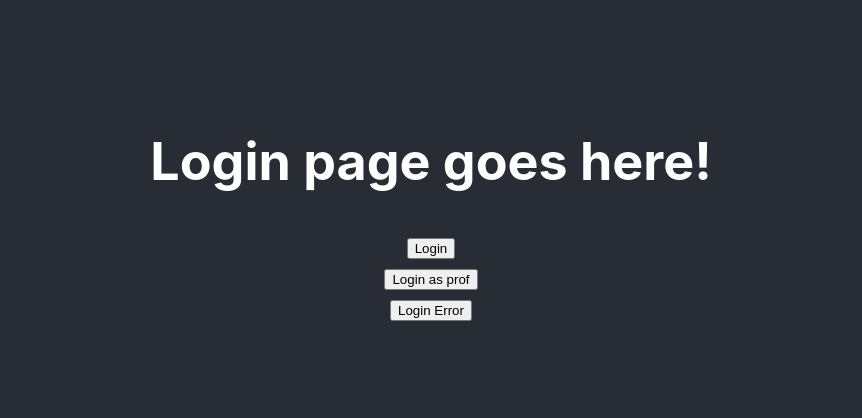
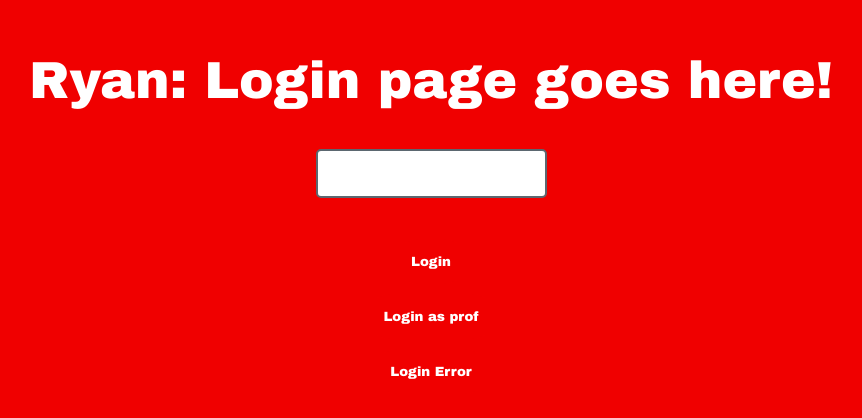
Before and after one commit to SWE-Team-1/attendancetracker, a React (Create React App) app in the folder attendance_tracker_app/: page / in a window 1280 px wide. Shown: the part 192-610 px from the top of the page, without its empty margins (209-1071 px from the left). Built offline with nearby package versions, Linux system fonts and the light colour scheme.

Commit message:
Style Guide Added, views assigned to devs

```diff
--- a/attendance_tracker_app/src/App.css
+++ b/attendance_tracker_app/src/App.css
@@ -7,32 +7,13 @@
   pointer-events: none;
 }
 
-@media (prefers-reduced-motion: no-preference) {
-  .App-logo {
-    animation: App-logo-spin infinite 5s linear;
-  }
-}
-
 .App-header {
-  background-color: #282c34;
+  background-color: var(--Red);
+  color: var(--White);
   min-height: 100vh;
   display: flex;
   flex-direction: column;
   align-items: center;
   justify-content: center;
   font-size: calc(10px + 2vmin);
-  color: white;
 }
-
-.App-link {
-  color: #61dafb;
-}
-
-@keyframes App-logo-spin {
-  from {
-    transform: rotate(0deg);
-  }
-  to {
-    transform: rotate(360deg);
-  }
-}
--- a/attendance_tracker_app/src/Login.js
+++ b/attendance_tracker_app/src/Login.js
@@ -22,7 +22,8 @@ class Login extends React.Component {
   render () {
     return (
       <div className='Login'>
-        <h1>Login page goes here!</h1>
+        <h1>Ryan: Login page goes here!</h1>
+        <input />
         <h3>{this.state.error}</h3>
         <button onClick={() => this.verifyLogin('test credentials', 'unsecure-password')}>Login</button>
         <div />
--- a/attendance_tracker_app/src/View.js
+++ b/attendance_tracker_app/src/View.js
@@ -12,9 +12,16 @@ class View extends React.Component {
   render () {
     return (
       <div className='View'>
-        <h1>View page goes here!</h1>
-        <p>User is a {this.props.prof ? 'prof' : 'student'}</p>
-        <button onClick={() => this.props.logout()}>Logout</button>
+        <div className='Header'>
+          Morgan: Header goes here!
+        </div>
+        <div>
+          <h1>
+            Yiran: View page goes here!
+          </h1>
+          <p>User is a {this.props.prof ? 'prof' : 'student'}</p>
+          <button onClick={() => this.props.logout()}>Logout</button>
+        </div>
       </div>
     )
   }
--- a/attendance_tracker_app/src/index.css
+++ b/attendance_tracker_app/src/index.css
@@ -1,13 +1,87 @@
 body {
   margin: 0;
-  font-family: -apple-system, BlinkMacSystemFont, 'Segoe UI', 'Roboto', 'Oxygen',
-    'Ubuntu', 'Cantarell', 'Fira Sans', 'Droid Sans', 'Helvetica Neue',
-    sans-serif;
   -webkit-font-smoothing: antialiased;
   -moz-osx-font-smoothing: grayscale;
+
+  /* Default Code Style */
+
+  /* Primary Colors */
+  /* To use example: "background-color: var(--red);" */
+  --Red: #F00000;
+  --Black: #000000;
+  --White: #FFFFFF;
+
+  /* Secondary Colors */
+  /* To use example: "background-color: var(--Purple);" */
+  --Purple: #573393;
+  --Pink: #EA368E;
+  --Cherry: #D30C55;
+  --Orange: #EC692F;
+  --Mango: #ED8B00;
+  --Honey: #FFC709;
+  --Citrus: #F5EB00;
+  --Green: #84BD00;
+  --Sky: #00B5EF;
+  --Turquoise: #007FA3;
+  --Denim: #0044A5;
+  --Gray: #5B6770;
+
+  /* Typography */
+  /* Avenir is UNB’s primary font. */
+  font-family: 'Avenir Black', 'Arial Black', sans-serif;
+  /* Only the light and book weights are to be used for long body copy. */
+  font-weight: lighter;
+
 }
 
-code {
-  font-family: source-code-pro, Menlo, Monaco, Consolas, 'Courier New',
-    monospace;
+  /* UI Elements */
+
+  /* buttons */
+
+button {
+  font-family: 'Avenir Black', 'Arial Black', sans-serif;
+  background-color: var(--Red);
+  color: var(--White);
+  padding: 15px;
+  margin: 5px;
+  outline: none;
+  border: none;
+  border-radius: 25px;
+  text-decoration: none;
+  transition-duration: 0.2s;
 }
+
+button:hover {
+  background-color: var(--White);
+  color: var(--Red);
+}
+
+.secondary-button {
+  border-radius: 15px;
+}
+
+/* inputs */
+
+input {
+  font-family: 'Avenir Black', 'Arial Black', sans-serif;
+  background-color: var(--White);
+  color: var(--Gray);
+  padding: 15px;
+  margin: 5px;
+  outline: none;
+  border: solid;
+  border-width: 2px;
+  border-radius: 5px;
+  text-decoration: none;
+  transition-duration: 0.2s;
+}
+
+.input-Active {
+  color: var(--Sky);
+}
+
+.input-error {
+  color: var(--Red);
+}
+
+/* TODO: Define dropdown styling once we need it, this is a pretty complex element that should be its own react component */
```
